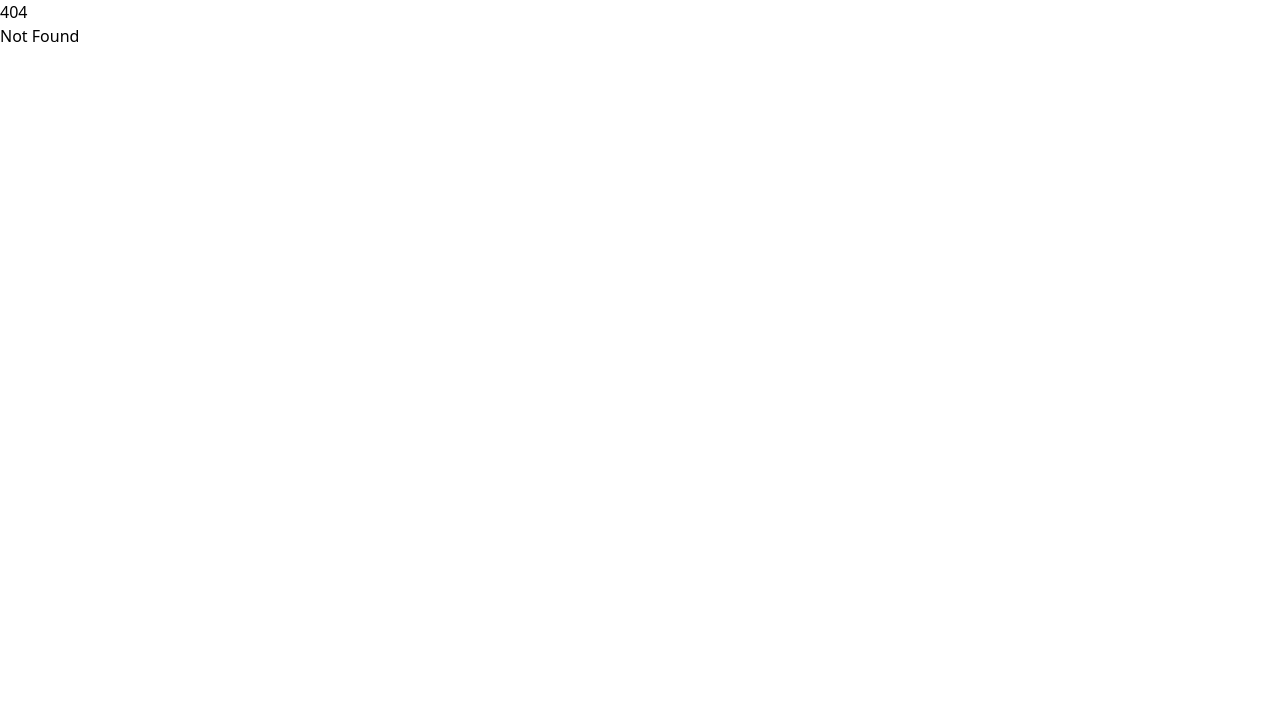
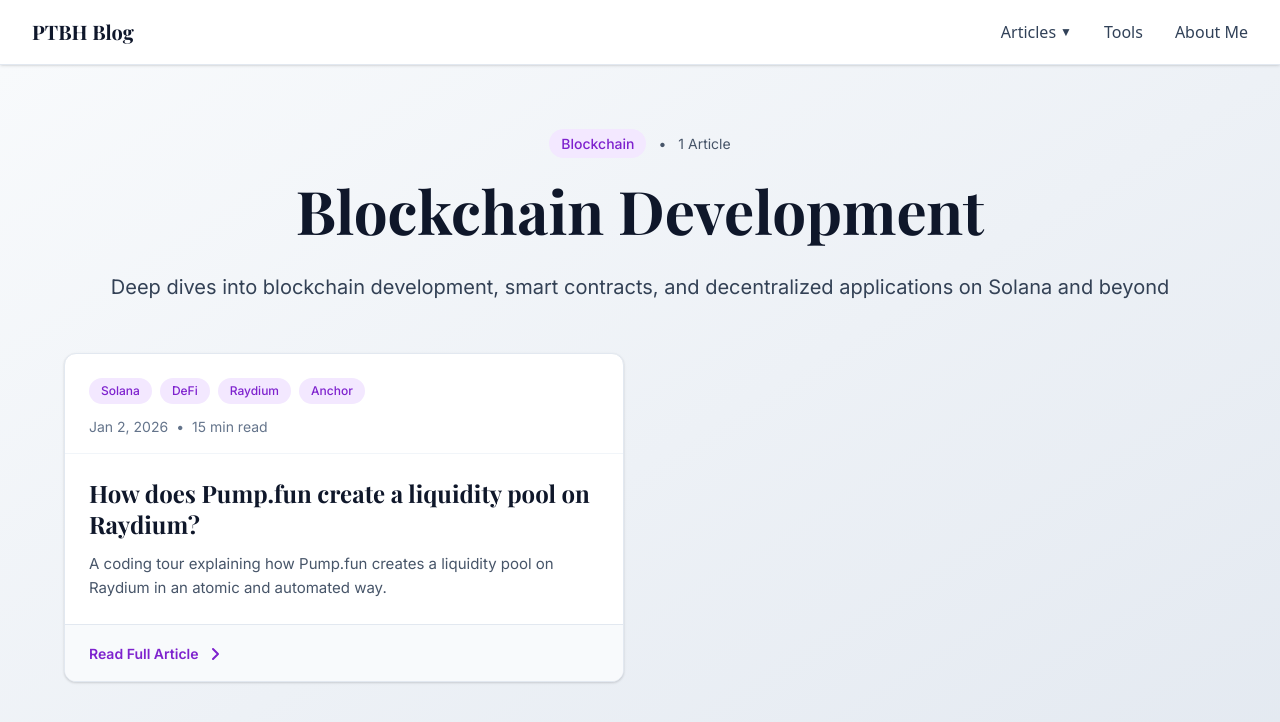
Before and after one commit to anhoangphuc/ptbh-blog, a SvelteKit app: page /articles/blockchain in a window 1280 px wide. Before the commit this address had no page. Shown: the top 722 px of the page. Built offline with nearby package versions, Linux system fonts and the light colour scheme.

Commit message:
feat(header): add header

```diff
--- /dev/null
+++ b/src/lib/components/Header.svelte
@@ -0,0 +1,91 @@
+<script lang="ts">
+	let isArticlesOpen = $state(false);
+
+	function toggleArticles() {
+		isArticlesOpen = !isArticlesOpen;
+	}
+
+	function closeDropdown() {
+		isArticlesOpen = false;
+	}
+</script>
+
+<header class="sticky top-0 z-50 border-b border-slate-200 bg-white shadow-sm">
+	<nav class="mx-auto max-w-7xl px-4 sm:px-6 lg:px-8">
+		<div class="flex h-16 items-center justify-between">
+			<!-- Logo/Brand -->
+			<div class="flex-shrink-0">
+				<a href="/" class="text-xl font-bold text-slate-900" style="font-family: 'Playfair Display', serif;">
+					PTBH Blog
+				</a>
+			</div>
+
+			<!-- Navigation Links -->
+			<div class="flex items-center gap-8">
+				<!-- Articles Dropdown -->
+				<div class="relative">
+					<button
+						onclick={toggleArticles}
+						class="flex items-center gap-1 text-slate-700 transition-colors hover:text-slate-900"
+					>
+						Articles
+						<span class="transition-transform {isArticlesOpen ? 'rotate-180' : ''}" style="font-size: 0.75rem;">▼</span>
+					</button>
+
+					{#if isArticlesOpen}
+						<div class="absolute left-0 mt-2 w-48 rounded-lg border border-slate-200 bg-white shadow-lg">
+							<div class="py-2">
+								<a
+									href="/articles/blockchain"
+									onclick={closeDropdown}
+									class="block px-4 py-2 text-sm text-slate-700 hover:bg-slate-50"
+								>
+									Blockchain
+								</a>
+								<a
+									href="/articles/algorithm"
+									onclick={closeDropdown}
+									class="block px-4 py-2 text-sm text-slate-700 hover:bg-slate-50"
+								>
+									Algorithm
+								</a>
+								<a
+									href="/articles/software"
+									onclick={closeDropdown}
+									class="block px-4 py-2 text-sm text-slate-700 hover:bg-slate-50"
+								>
+									Software
+								</a>
+							</div>
+						</div>
+					{/if}
+				</div>
+
+				<!-- Tools -->
+				<a href="/tools" class="text-slate-700 transition-colors hover:text-slate-900">
+					Tools
+				</a>
+
+				<!-- About Me -->
+				<a href="/about" class="text-slate-700 transition-colors hover:text-slate-900">
+					About Me
+				</a>
+			</div>
+		</div>
+	</nav>
+</header>
+
+<!-- Overlay to close dropdown when clicking outside -->
+{#if isArticlesOpen}
+	<div
+		class="fixed inset-0 z-40"
+		onclick={closeDropdown}
+		role="button"
+		tabindex="-1"
+		aria-label="Close dropdown"
+	></div>
+{/if}
+
+<style>
+	@import url('https://fonts.googleapis.com/css2?family=Playfair+Display:wght@700&display=swap');
+</style>
--- a/src/routes/+layout.svelte
+++ b/src/routes/+layout.svelte
@@ -1,9 +1,11 @@
 <script lang="ts">
 	import './layout.css';
 	import favicon from '$lib/assets/favicon.svg';
+	import Header from '$lib/components/Header.svelte';
 
 	let { children } = $props();
 </script>
 
 <svelte:head><link rel="icon" href={favicon} /></svelte:head>
+<Header />
 {@render children()}
--- /dev/null
+++ b/src/routes/articles/blockchain/+page.server.ts
@@ -0,0 +1,17 @@
+export function load() {
+	const articles = [
+		{
+			title: 'How does Pump.fun create a liquidity pool on Raydium?',
+			description: 'A coding tour explaining how Pump.fun creates a liquidity pool on Raydium in an atomic and automated way.',
+			slug: 'pumpfun-with-raydium',
+			date: '2026-01-02',
+			readTime: '15 min read',
+			tags: ['Solana', 'DeFi', 'Raydium', 'Anchor']
+		}
+		// Add more blockchain articles here as you create them
+	];
+
+	return {
+		articles
+	};
+}
--- /dev/null
+++ b/src/routes/articles/blockchain/+page.svelte
@@ -0,0 +1,263 @@
+<script lang="ts">
+	import type { PageData } from './$types';
+	import '$lib/styles/article.css';
+
+	const { data }: { data: PageData } = $props();
+	const articles = $derived(data.articles);
+</script>
+
+<svelte:head>
+	<title>Blockchain Articles - PTBH Blog</title>
+	<meta name="description" content="Explore blockchain development tutorials and articles" />
+</svelte:head>
+
+<div class="article-container">
+	<div class="mx-auto max-w-6xl">
+		<!-- Header Section -->
+		<header class="article-header text-center">
+			<div class="article-meta justify-center">
+				<span class="article-category">Blockchain</span>
+				<span>•</span>
+				<span>{articles.length} {articles.length === 1 ? 'Article' : 'Articles'}</span>
+			</div>
+			<h1 class="article-title">Blockchain Development</h1>
+			<p class="article-subtitle">
+				Deep dives into blockchain development, smart contracts, and decentralized applications on Solana and beyond
+			</p>
+		</header>
+
+		<!-- Articles Grid -->
+		{#if articles.length > 0}
+			<div class="articles-grid">
+				{#each articles as article}
+					<a href="/articles/blockchain/{article.slug}" class="article-card">
+						<!-- Card Header with Tags -->
+						<div class="article-card-header">
+							<div class="article-card-tags">
+								{#each article.tags as tag}
+									<span class="article-tag">{tag}</span>
+								{/each}
+							</div>
+							<div class="article-card-meta">
+								<time datetime={article.date}>
+									{new Date(article.date).toLocaleDateString('en-US', {
+										month: 'short',
+										day: 'numeric',
+										year: 'numeric'
+									})}
+								</time>
+								<span>•</span>
+								<span>{article.readTime}</span>
+							</div>
+						</div>
+
+						<!-- Card Content -->
+						<div class="article-card-content">
+							<h2 class="article-card-title">{article.title}</h2>
+							<p class="article-card-description">{article.description}</p>
+						</div>
+
+						<!-- Card Footer -->
+						<div class="article-card-footer">
+							<span class="article-card-link">
+								Read Full Article
+								<svg
+									class="article-card-arrow"
+									width="16"
+									height="16"
+									viewBox="0 0 16 16"
+									fill="none"
+									xmlns="http://www.w3.org/2000/svg"
+								>
+									<path
+										d="M6 3L11 8L6 13"
+										stroke="currentColor"
+										stroke-width="2"
+										stroke-linecap="round"
+										stroke-linejoin="round"
+									/>
+								</svg>
+							</span>
+						</div>
+					</a>
+				{/each}
+			</div>
+		{:else}
+			<div class="empty-state">
+				<div class="empty-state-icon">
+					<svg width="64" height="64" viewBox="0 0 64 64" fill="none" xmlns="http://www.w3.org/2000/svg">
+						<rect x="8" y="12" width="48" height="40" rx="4" stroke="currentColor" stroke-width="2" />
+						<line x1="16" y1="24" x2="48" y2="24" stroke="currentColor" stroke-width="2" stroke-linecap="round" />
+						<line x1="16" y1="32" x2="40" y2="32" stroke="currentColor" stroke-width="2" stroke-linecap="round" />
+						<line x1="16" y1="40" x2="44" y2="40" stroke="currentColor" stroke-width="2" stroke-linecap="round" />
+					</svg>
+				</div>
+				<h3 class="empty-state-title">No Articles Yet</h3>
+				<p class="empty-state-text">Check back soon for new blockchain articles and tutorials!</p>
+			</div>
+		{/if}
+	</div>
+</div>
+
+<style>
+	/* Articles Grid Layout */
+	.articles-grid {
+		display: grid;
+		gap: 2rem;
+		margin-bottom: 4rem;
+	}
+
+	@media (min-width: 768px) {
+		.articles-grid {
+			grid-template-columns: repeat(2, 1fr);
+		}
+	}
+
+	/* Article Card */
+	.article-card {
+		display: flex;
+		flex-direction: column;
+		background: white;
+		border-radius: 0.75rem;
+		overflow: hidden;
+		box-shadow: 0 1px 3px 0 rgba(0, 0, 0, 0.1), 0 1px 2px 0 rgba(0, 0, 0, 0.06);
+		transition: all 0.3s cubic-bezier(0.4, 0, 0.2, 1);
+		text-decoration: none;
+		border: 1px solid rgb(226, 232, 240);
+	}
+
+	.article-card:hover {
+		transform: translateY(-4px);
+		box-shadow: 0 10px 15px -3px rgba(0, 0, 0, 0.1), 0 4px 6px -2px rgba(0, 0, 0, 0.05);
+		border-color: rgb(196, 181, 253);
+	}
+
+	/* Card Header */
+	.article-card-header {
+		padding: 1.5rem 1.5rem 1rem;
+		border-bottom: 1px solid rgb(241, 245, 249);
+	}
+
+	.article-card-tags {
+		display: flex;
+		flex-wrap: wrap;
+		gap: 0.5rem;
+		margin-bottom: 0.75rem;
+	}
+
+	.article-tag {
+		display: inline-block;
+		padding: 0.25rem 0.75rem;
+		border-radius: 9999px;
+		font-size: 0.75rem;
+		font-weight: 500;
+		font-family: 'Inter', sans-serif;
+		background-color: rgb(243, 232, 255);
+		color: rgb(126, 34, 206);
+	}
+
+	.article-card-meta {
+		display: flex;
+		align-items: center;
+		gap: 0.5rem;
+		font-size: 0.875rem;
+		color: rgb(100, 116, 139);
+		font-family: 'Inter', sans-serif;
+	}
+
+	/* Card Content */
+	.article-card-content {
+		flex: 1;
+		padding: 1.5rem;
+	}
+
+	.article-card-title {
+		font-family: 'Playfair Display', serif;
+		font-size: 1.5rem;
+		font-weight: 700;
+		line-height: 1.3;
+		color: rgb(15, 23, 42);
+		margin-bottom: 0.75rem;
+		transition: color 0.2s;
+	}
+
+	.article-card:hover .article-card-title {
+		color: rgb(126, 34, 206);
+	}
+
+	.article-card-description {
+		font-family: 'Inter', sans-serif;
+		font-size: 0.9375rem;
+		line-height: 1.6;
+		color: rgb(71, 85, 105);
+	}
+
+	/* Card Footer */
+	.article-card-footer {
+		padding: 1rem 1.5rem;
+		background-color: rgb(248, 250, 252);
+		border-top: 1px solid rgb(226, 232, 240);
+	}
+
+	.article-card-link {
+		display: inline-flex;
+		align-items: center;
+		gap: 0.5rem;
+		font-family: 'Inter', sans-serif;
+		font-size: 0.875rem;
+		font-weight: 600;
+		color: rgb(126, 34, 206);
+		transition: gap 0.2s;
+	}
+
+	.article-card:hover .article-card-link {
+		gap: 0.75rem;
+	}
+
+	.article-card-arrow {
+		transition: transform 0.2s;
+		color: rgb(126, 34, 206);
+	}
+
+	.article-card:hover .article-card-arrow {
+		transform: translateX(2px);
+	}
+
+	/* Empty State */
+	.empty-state {
+		display: flex;
+		flex-direction: column;
+		align-items: center;
+		justify-content: center;
+		padding: 4rem 2rem;
+		background: white;
+		border-radius: 0.75rem;
+		box-shadow: 0 1px 3px 0 rgba(0, 0, 0, 0.1), 0 1px 2px 0 rgba(0, 0, 0, 0.06);
+	}
+
+	.empty-state-icon {
+		width: 4rem;
+		height: 4rem;
+		display: flex;
+		align-items: center;
+		justify-content: center;
+		margin-bottom: 1.5rem;
+		color: rgb(148, 163, 184);
+	}
+
+	.empty-state-title {
+		font-family: 'Playfair Display', serif;
+		font-size: 1.5rem;
+		font-weight: 700;
+		color: rgb(15, 23, 42);
+		margin-bottom: 0.5rem;
+	}
+
+	.empty-state-text {
+		font-family: 'Inter', sans-serif;
+		font-size: 1rem;
+		color: rgb(100, 116, 139);
+		text-align: center;
+		max-width: 32rem;
+	}
+</style>
```
